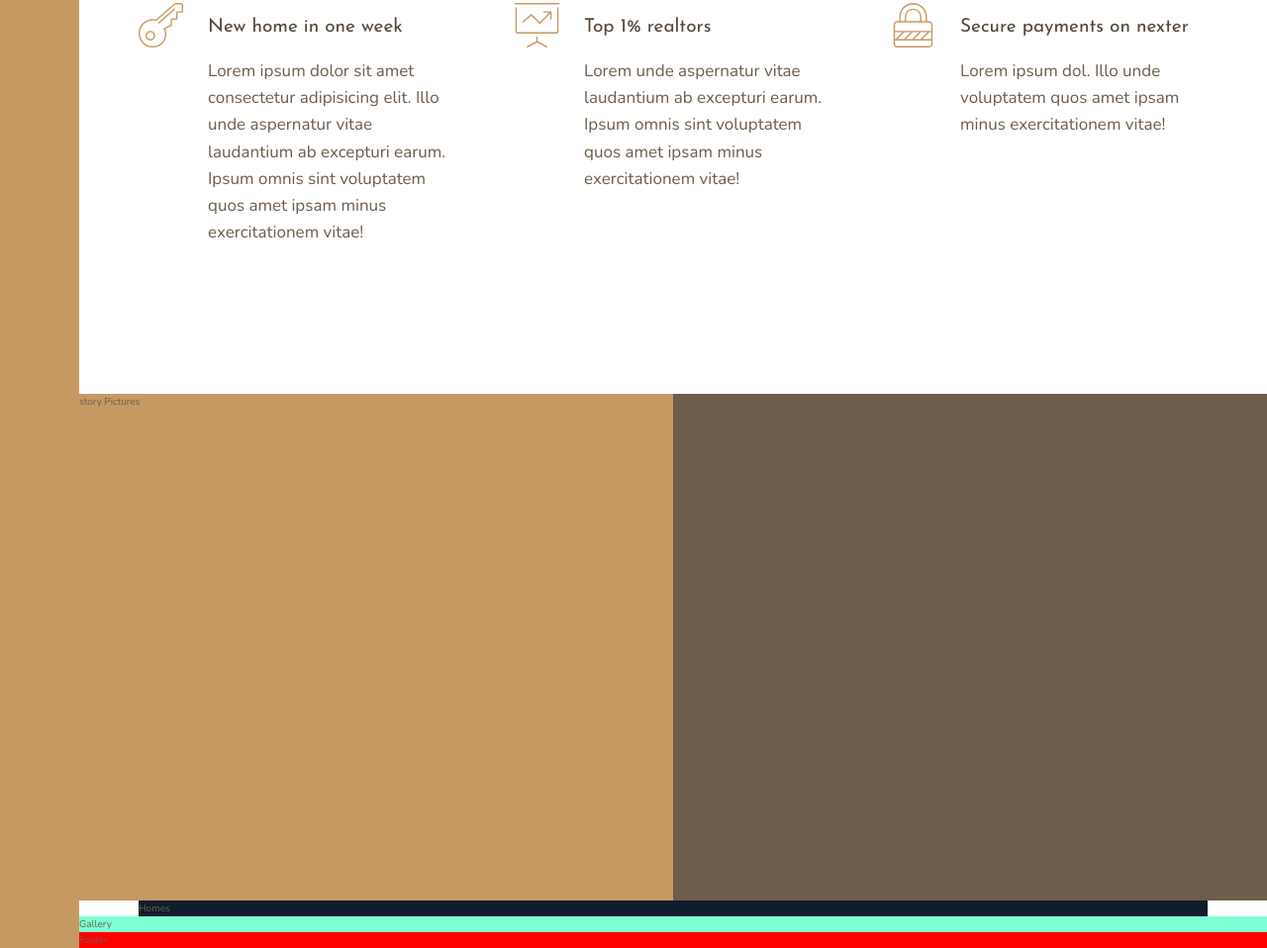
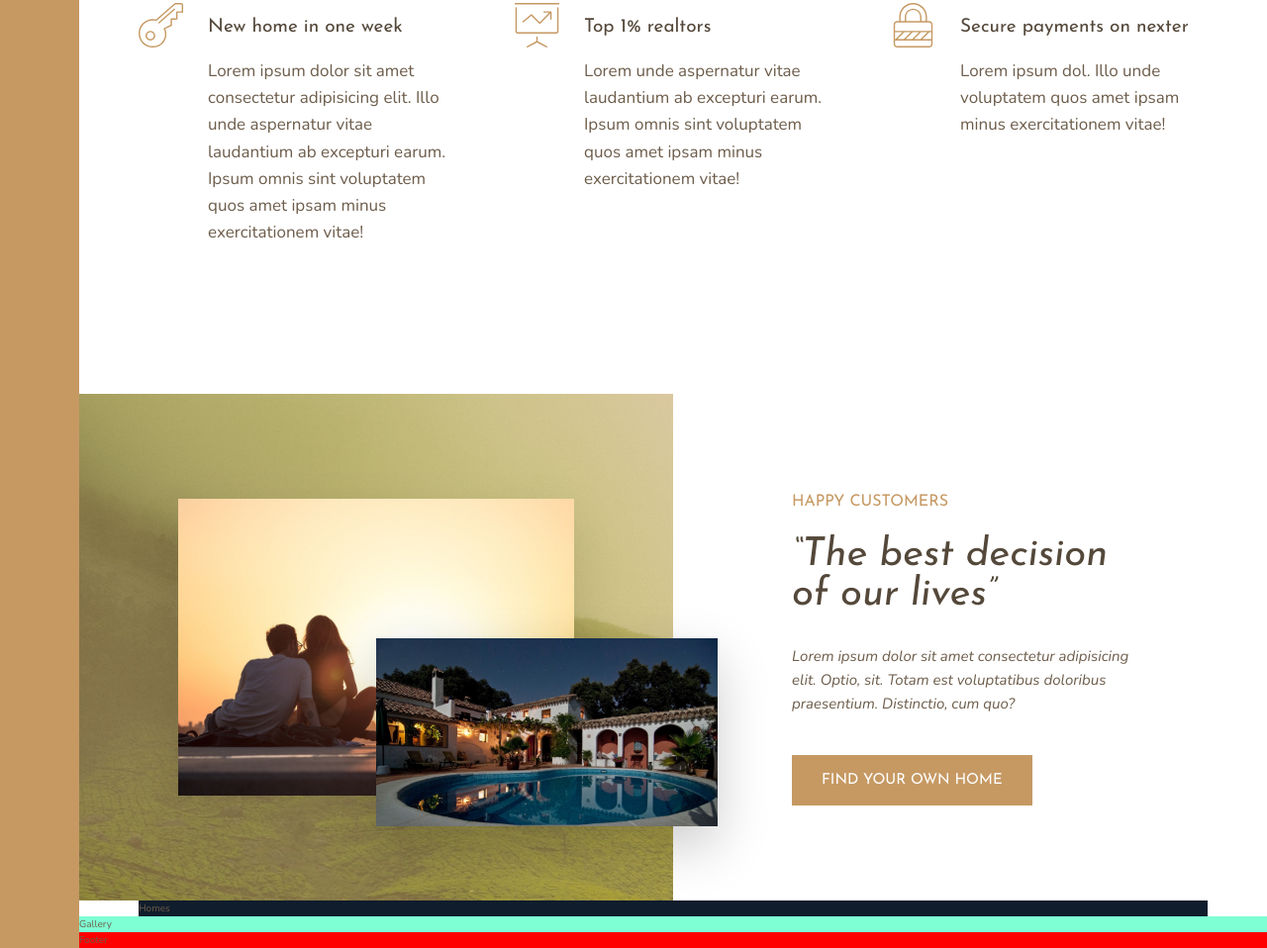
Before and after one commit to alenavin/grid-webpage, a website: page index.html in a window 1280 px wide. Shown: the part 1073-2031 px from the top of the page at 99% size. Drawn offline with nearby package versions, Linux system fonts and the light colour scheme.

Commit message:
section story add

```diff
--- a/index.html
+++ b/index.html
@@ -81,11 +81,16 @@
         </section>
 
         <div class="story__pictures">
-            story Pictures
+            <img src="img/story-1.jpeg" alt="Couple with new house" class="story__img--1">
+            <img src="img/story-2.jpeg" alt="New house" class="story__img--2">
+
         </div>
 
         <div class="story__content">
-            Story Content
+            <h3 class="heading-3 mb-s">Happy Customers</h3>
+            <h2 class="heading-2 heading-2--dark mb-m">&ldquo;The best decision of our lives&rdquo;</h2>
+            <p class="story__text">Lorem ipsum dolor sit amet consectetur adipisicing elit. Optio, sit. Totam est voluptatibus doloribus praesentium. Distinctio, cum quo?</p>
+            <button class="btn">Find your own home</button>
         </div>
 
         <section class="homes">
--- a/sass/_story.scss
+++ b/sass/_story.scss
@@ -1,11 +1,48 @@
 .story {
     &__pictures {
-        background-color: $color-primary;
         grid-column: full-start / col-end 4;
+        display: grid;
+        grid-template-rows: repeat(6, 1fr);
+        grid-template-columns: repeat(6, 1fr);
+        align-items: center;
+        background-image: linear-gradient(rgba($color-primary, .5), rgba($color-primary, .5)), url(../img/back.jpg);
+
+    }
+
+    &__img--1 {
+        width: 100%;
+        grid-row: 2/6;
+        grid-column: 2/6;
+        box-shadow: 0 2rem 5rem rgba($color: #000000, $alpha: .1);
+    }
+
+    &__img--2 {
+        width: 115%;
+        grid-row: 4/6;
+        grid-column: 4/7;
+        box-shadow: 0 2rem 5rem rgba($color: #000000, $alpha: .2);
     }
 
     &__content {
-        background-color: $color-grey-dark-2;
         grid-column: col-start 5 / full-end;
+
+        padding: 6rem 12rem;
+        display: flex;
+        flex-direction: column;
+        justify-content: center;
+        align-items: flex-start;
+
+    }
+
+    &__text {
+        font-size: 1.5rem;
+        font-style: italic;
+        margin-bottom: 4rem;
+
     }
 }
+
+.mb-s {margin-bottom: 2rem;}
+.mb-m {margin-bottom: 3rem;}
+.mb-l {margin-bottom: 4rem;}
+.mb-xl {margin-bottom: 8rem;}
--- a/sass/_typography.scss
+++ b/sass/_typography.scss
@@ -9,10 +9,22 @@
 
 .heading-2 {
     @extend %heading;
+    font-size: 4rem;
+    font-style: italic;
+    line-height: 1;
+    &--light {
+        color: $color-grey-light-1;
+    }
+    &--dark {
+        color: $color-grey-dark-1;
+    }
 }
 
 .heading-3 {
     @extend %heading;
+    font-size: 1.6rem;
+    color: $color-primary;
+    text-transform: uppercase;
 }
 
 .heading-4 {
@@ -25,5 +37,21 @@
     &--dark {
         color: $color-grey-dark-1;
     }
+}
 
+.btn {
+    background-color: $color-primary;
+    color: white;
+    border-radius: 0;
+    border: none;
+    font-family: $font-display;
+    font-size: 1.5rem;
+    text-transform: uppercase;
+    padding: 1.8rem 3rem;
+    cursor: pointer;
+    transition: all .2s;
+
+    &:hover {
+        background-color: $color-primary-dark;
+    }
 }
```
Also changed, not shown: css/style.css.
